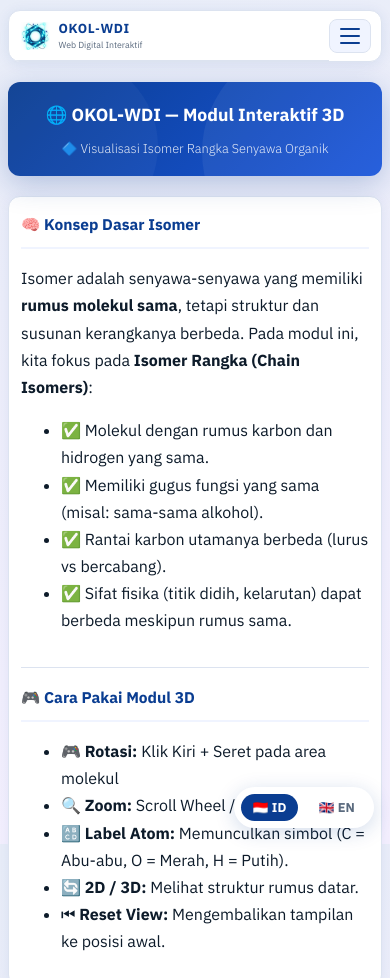
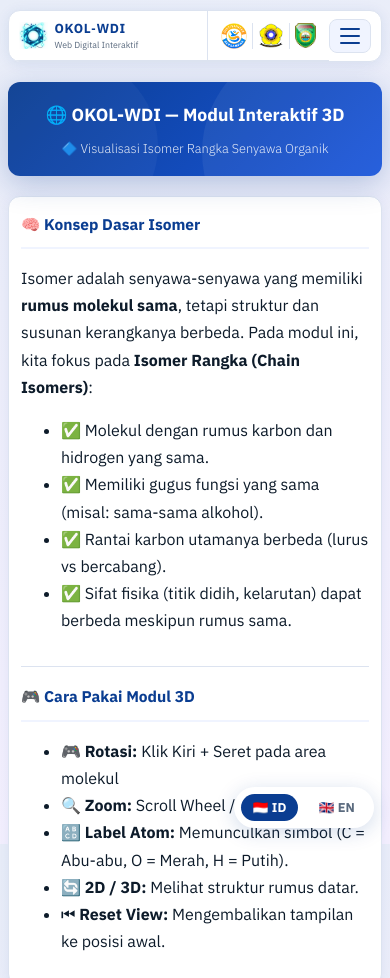
Before and after one commit to zulqurnain46/OKOL-WDI, a plain HTML site: page m1.html in a window 390 px wide. Shown: the top 978 px of the page. Drawn offline with Linux system fonts and the light colour scheme; a script that the page names is missing.

Commit message:
Add files via upload

```diff
--- a/m1.html
+++ b/m1.html
@@ -541,10 +541,31 @@
                 flex: 1 1 auto;
                 border-right: none;
                 border-bottom: 1.5px solid var(--border);
-                padding: 10px 12px;
+                padding: 8px 10px;
+                gap: 6px;
             }
+            /* Tampilkan logo instansi di samping OKOL pada HP */
             .top-bar-center {
-                display: none; /* collapsed on tablet/mobile */
+                display: flex;
+                flex: 0 0 auto;
+                border-right: none;
+                border-bottom: 1.5px solid var(--border);
+                border-left: 1.5px solid var(--border);
+                padding: 6px 8px;
+                gap: 0;
+                align-items: center;
+                justify-content: center;
+                order: 1;
+            }
+            .top-bar-center .inst-logo-wrap {
+                padding: 0 5px;
+            }
+            .top-bar-center .inst-logo-wrap:not(:last-child) {
+                border-right: 1px solid var(--border);
+            }
+            .top-bar-center img {
+                height: 26px;
+                max-width: 34px;
             }
             .top-bar-nav {
                 display: none;
```
